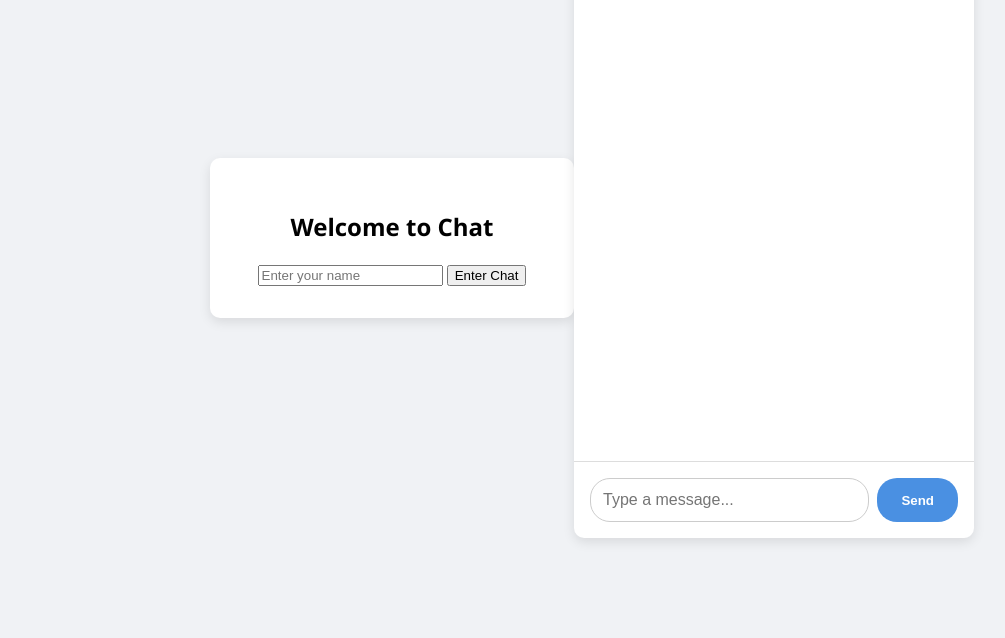
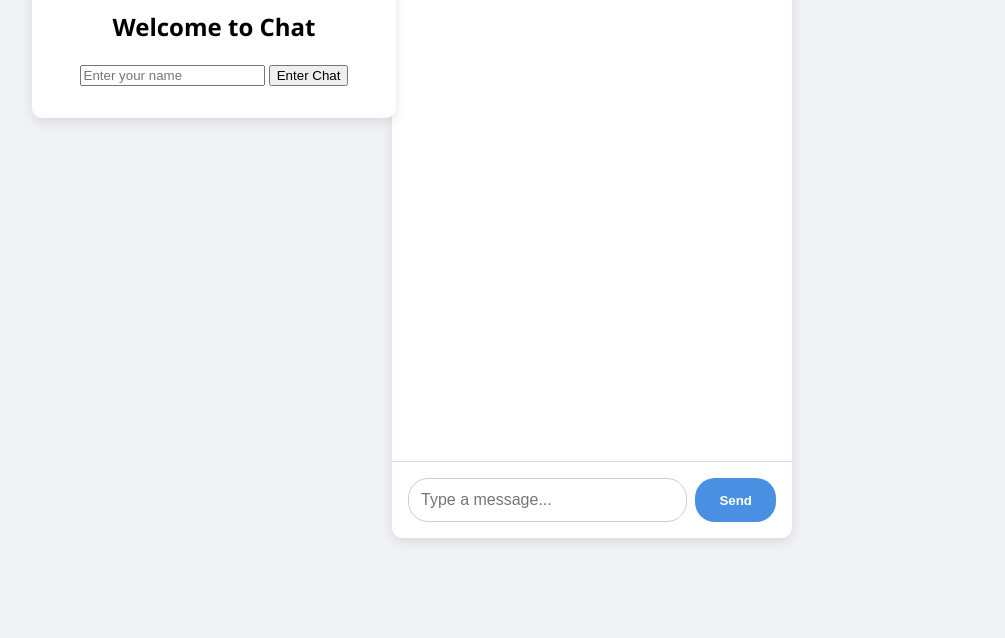
Before and after one commit to RRcreation-25/chat2, a website: page public/index.html in a window 1280 px wide. Shown: the part 162-800 px from the top of the page, without its empty margins (48-1053 px from the left). Drawn offline with nearby package versions, Linux system fonts and the light colour scheme; no server answers.

Commit message:
Update style.css

```diff
--- a/public/style.css
+++ b/public/style.css
@@ -9,6 +9,10 @@ body {
 }
 
 .centered {
+  position: absolute;
+  left:80px;
+  top:120px;
+
   text-align: center;
   background: white;
   padding: 2rem;
```
